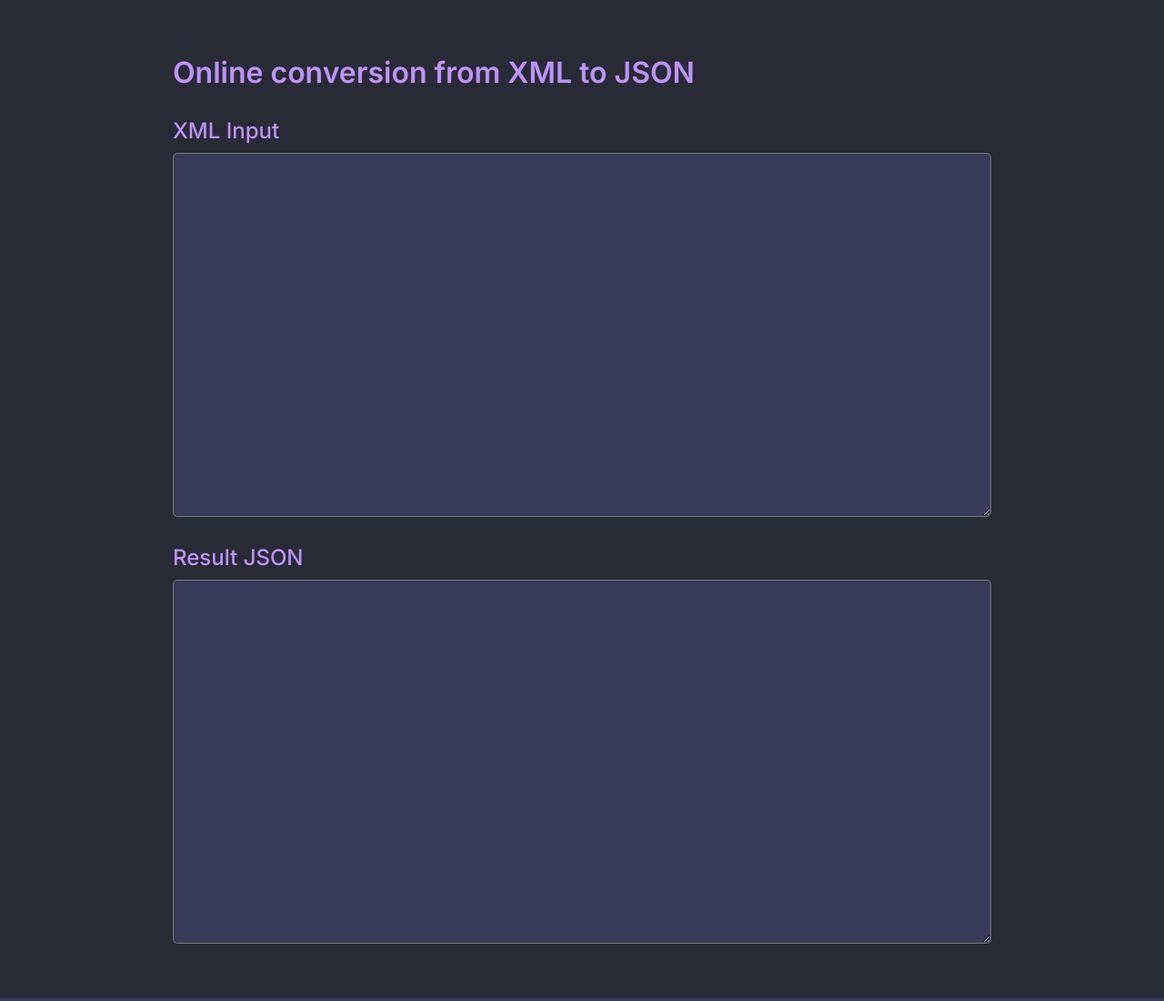
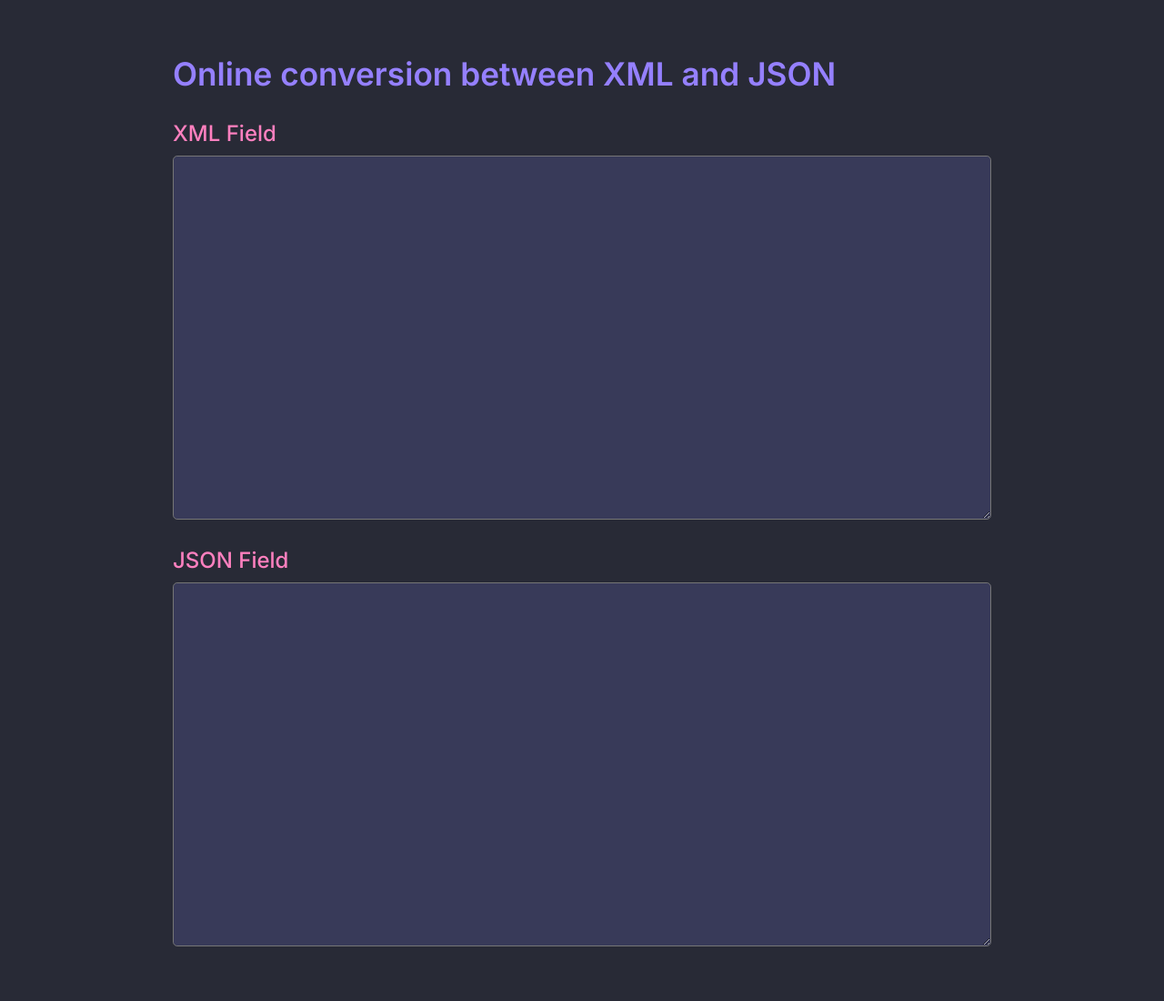
Before and after one commit to lucasmelin/hh-20210901, a FastAPI app: page / in a window 1280 px wide. Shown: the whole page at 91% size. Run offline with FastAPI, Linux system fonts and the light colour scheme.

Commit message:
:sparkles: Two-way data conversion and improve colour scheme

```diff
--- a/main.py
+++ b/main.py
@@ -9,13 +9,22 @@ app = FastAPI()
 templates = Jinja2Templates(directory="templates")
 
 
-@app.post("/convert")
-async def convert(input_xml: str = Form(...)):
+@app.post("/convertxml")
+async def convertxml(input_xml: str = Form(...)):
     try:
-        output = json.dumps(xmltodict.parse(input_xml), indent=4)
+        output_json = json.dumps(xmltodict.parse(input_xml), indent=4)
     except xml.parsers.expat.ExpatError:
-        output = "Error: Invalid XML"
-    return {"input_xml": input_xml, "output_json": output}
+        output_json = "Error: Invalid XML"
+    return {"input_xml": input_xml, "output_json": output_json}
+
+
+@app.post("/convertjson")
+async def convert(input_json: str = Form(...)):
+    try:
+        output_xml = xmltodict.unparse(json.loads(input_json), pretty=True)
+    except json.decoder.JSONDecodeError:
+        output_xml = "Error: Invalid JSON"
+    return {"output_xml": output_xml, "input_json": input_json}
 
 
 @app.get("/", response_class=HTMLResponse)
--- a/templates/convert.html
+++ b/templates/convert.html
@@ -1,7 +1,7 @@
 <html>
 
 <head>
-    <title>Online conversion from XML to JSON</title>
+    <title>Online conversion between XML and JSON</title>
     <link rel="preconnect" href="https://fonts.googleapis.com">
     <link rel="preconnect" href="https://fonts.gstatic.com" crossorigin>
     <link href="https://fonts.googleapis.com/css2?family=Inter:wght@400;500;600&display=swap" rel="stylesheet">
@@ -11,7 +11,7 @@
         body {
             font-family: 'Inter', sans-serif;
             background: #282a36;
-            color: #bd93f9;
+            color: #9580ff;
         }
 
         .main {
@@ -24,15 +24,19 @@
             width: 100%;
             height: 400px;
             background: #383a59;
-            color: #71d385;
+            color: #8aff80;
             padding: 20px 20px 20px;
             border-radius: 0.25em;
             resize: both;
             font-size: 1.5em;
         }
 
+        .xml {
+            color: #80ffea;
+        }
+
         h2 {
-            font-size: 2em;
+            font-size: 2.2em;
             font-weight: 600;
             margin: 60px 0 0;
         }
@@ -46,50 +50,71 @@
             font-size: 1.5em;
             font-weight: 500;
             margin: 30px 0 10px;
+            color: #ff80bf;
         }
     </style>
 </head>
 
 <body>
     <div class="main">
-        <h2>Online conversion from XML to JSON</h2>
+        <h2>Online conversion between XML and JSON</h2>
         <form method="post">
             <section>
-                <label for="input_xml">XML Input</label>
-                <textarea id="input_xml" name="input_xml"></textarea>
+                <label for="input_xml">XML Field</label>
+                <textarea id="input_xml" name="input_xml" class="xml"></textarea>
             </section>
             <section>
-                <label for="output_json">Result JSON</label>
-                <textarea id="output_json" name="output_json" readonly="true"></textarea>
+                <label for="output_json">JSON Field</label>
+                <textarea id="output_json" name="output_json"></textarea>
             </section>
         </form>
     </div>
     <script type="text/javascript">
         const delay_ms = 500;
 
-        let input_textarea = document.querySelector("form textarea#input_xml");
-        let output_textarea = document.querySelector("form textarea#output_json");
+        let xml_textarea = document.querySelector("form textarea#input_xml");
+        let json_textarea = document.querySelector("form textarea#output_json");
 
-        function convert() {
-            if (!input_textarea.value) {
-                output_textarea.value = ""
+        function convertxml() {
+            if (!xml_textarea.value) {
+                json_textarea.value = ""
                 return;
             }
 
             let formData = new FormData();
 
-            formData.append('input_xml', input_textarea.value);
+            formData.append('input_xml', xml_textarea.value);
 
-            fetch("/convert", { method: 'POST', body: formData }).then((response) => {
+            fetch("/convertxml", { method: 'POST', body: formData }).then((response) => {
                 return response.json();
             }).then((json) => {
-                output_textarea.value = json['output_json'];
+                json_textarea.value = json['output_json'];
+            }).catch((error) => {
+                console.log('Error: ' + error.message);
+            });
+        }
+
+        function convertjson() {
+            if (!json_textarea.value) {
+                xml_textarea.value = ""
+                return;
+            }
+
+            let formData = new FormData();
+
+            formData.append('input_json', json_textarea.value);
+
+            fetch("/convertjson", { method: 'POST', body: formData }).then((response) => {
+                return response.json();
+            }).then((json) => {
+                xml_textarea.value = json['output_xml'];
             }).catch((error) => {
                 console.log('Error: ' + error.message);
             });
         }
         // Use lodash's throttle to limit the number of times the function is called
-        input_textarea.oninput = _.throttle(convert, delay_ms);
+        xml_textarea.oninput = _.throttle(convertxml, delay_ms);
+        json_textarea.oninput = _.throttle(convertjson, delay_ms);
     </script>
 </body>
 
```
Also changed, not shown: img/conversion.png.
